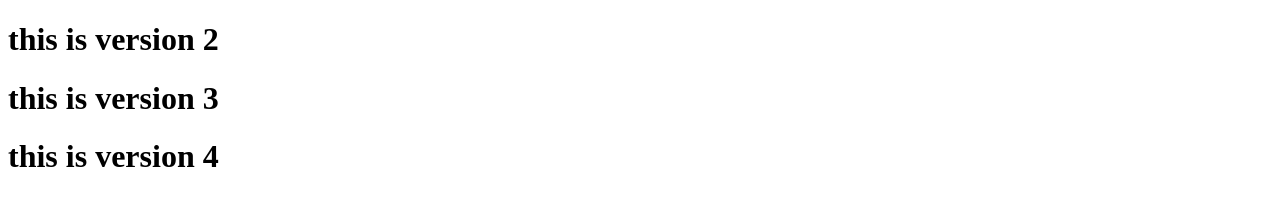
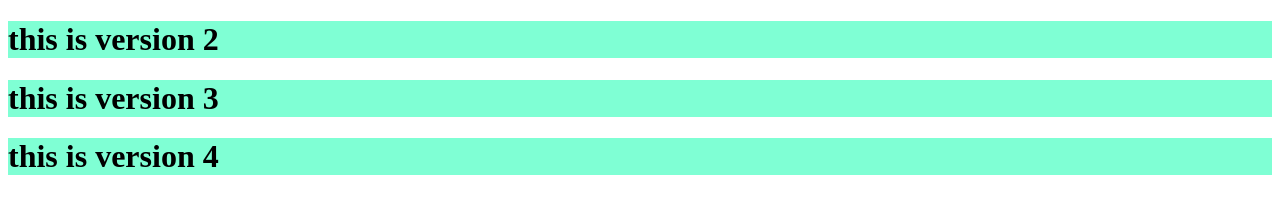
Before and after one commit to archana0413/myrepo, a plain HTML site: page index.html in a window 1280 px wide. Drawn offline with Linux system fonts and the light colour scheme.

Commit message:
Added design for website

```diff
--- a/index.html
+++ b/index.html
@@ -3,6 +3,7 @@
 <head>
     <meta charset="UTF-8">
     <meta name="viewport" content="width=device-width, initial-scale=1.0">
+    <link rel="stylesheet" href="style.css">
     <title>Document</title>
 </head>
 <body>
--- /dev/null
+++ b/style.css
@@ -0,0 +1,3 @@
+h1 {
+    background-color: aquamarine;
+}
```
